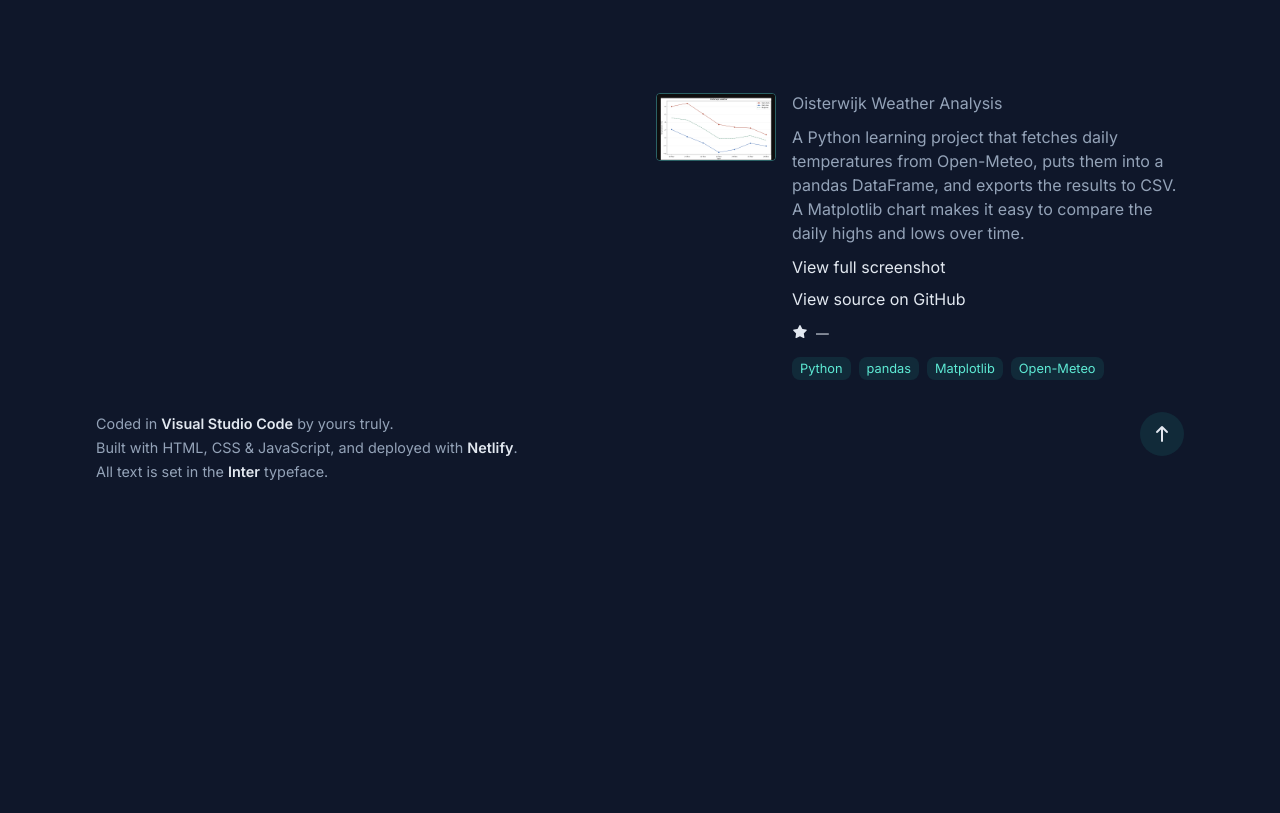
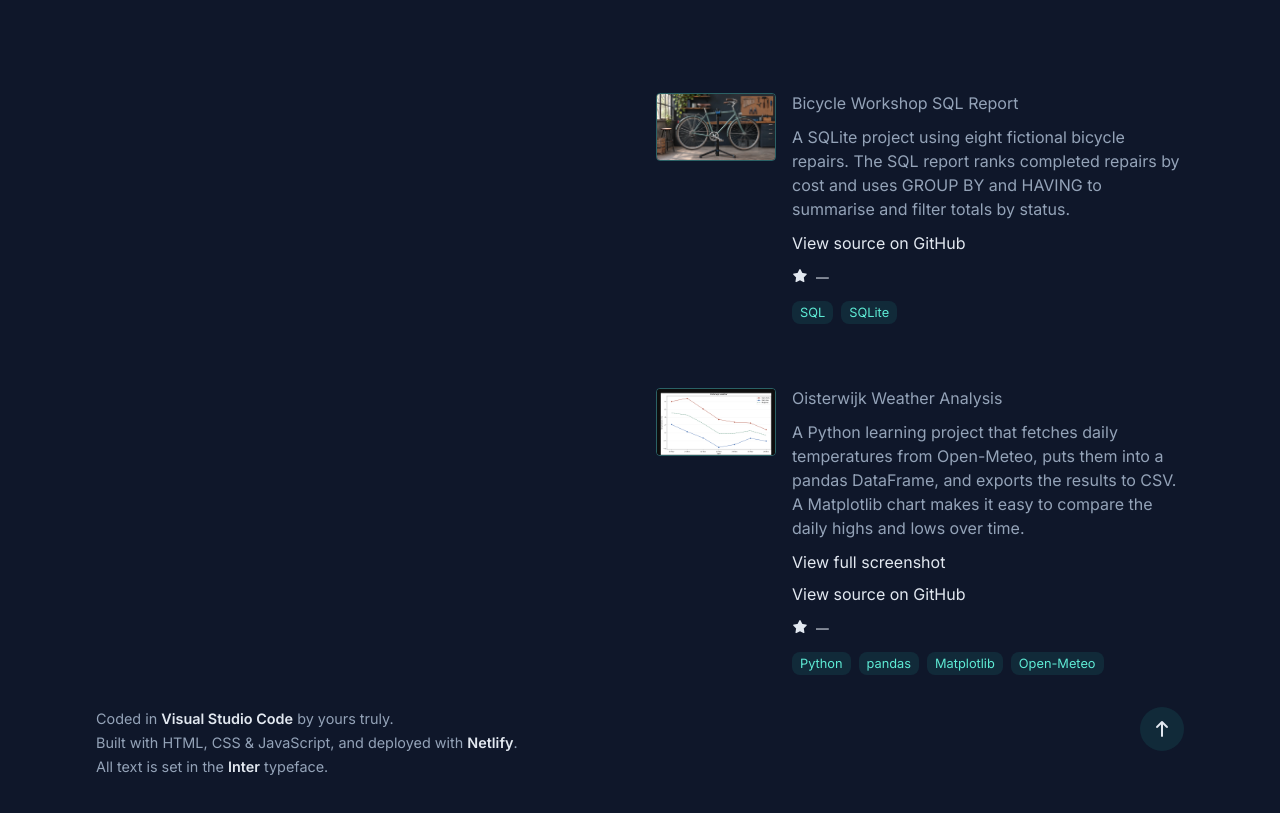
Before and after one commit to dannyevers83/portfolio, a plain HTML site: page index.html in a window 1280 px wide. Shown: the part 833-1646 px from the top of the page. Before the commit the page ends 1413 px from the top, so only its background shows below. Drawn offline with Linux system fonts and the light colour scheme; no server answers.

Commit message:
Add bicycle workshop SQL project to portfolio

```diff
--- a/index.html
+++ b/index.html
@@ -5,7 +5,7 @@
     <meta name="viewport" content="width=device-width, initial-scale=1.0" />
     <meta
       name="description"
-      content="Danny Evers is a BIM engineer moving into data engineering. Explore his Python project that collects weather data from Open-Meteo and exports it to CSV."
+      content="Danny Evers is a BIM engineer moving into data engineering. Explore his Python weather data project and his SQLite report for a bicycle workshop."
     />
     <title>Danny Evers | Data Engineering Portfolio</title>
     <link rel="canonical" href="https://dannyevers.xyz/" />
@@ -20,7 +20,7 @@
     />
     <meta
       property="og:description"
-      content="Danny Evers is a BIM engineer moving into data engineering. Explore his Python project that collects weather data from Open-Meteo and exports it to CSV."
+      content="Danny Evers is a BIM engineer moving into data engineering. Explore his Python weather data project and his SQLite report for a bicycle workshop."
     />
     <meta property="og:url" content="https://dannyevers.xyz/" />
     <meta
@@ -49,7 +49,7 @@
           "name": "Danny Evers",
           "url": "https://dannyevers.xyz/",
           "jobTitle": "BIM Engineer",
-          "description": "BIM engineer moving into data engineering through Python projects that collect, transform, and export data.",
+          "description": "BIM engineer moving into data engineering through Python data workflows and SQL reporting projects.",
           "worksFor": {
             "@type": "Organization",
             "name": "Klictet",
@@ -219,6 +219,49 @@
           <h2 class="light-text">Projects</h2>
         </div>
         <div class="projects-contents">
+          <article class="project-card" id="bicycle-workshop-sql">
+            <div class="project-image-container">
+              <img
+                src="/public/bicycle-workshop.webp"
+                alt="Green city bicycle on a repair stand in a bicycle workshop"
+                width="960"
+                height="540"
+                loading="lazy"
+                decoding="async"
+              />
+            </div>
+            <div class="card-column">
+              <div class="card-header">
+                <h3>Bicycle Workshop SQL Report</h3>
+              </div>
+              <p>
+                A SQLite project using eight fictional bicycle repairs. The SQL
+                report ranks completed repairs by cost and uses GROUP BY and
+                HAVING to summarise and filter totals by status.
+              </p>
+              <a
+                class="anchor-text"
+                href="https://github.com/dannyevers83/bicycle-workshop-sql"
+              >
+                View source on GitHub
+              </a>
+              <div class="project-stat light-text">
+                <a
+                  class="project-stars-link"
+                  href="https://github.com/dannyevers83/bicycle-workshop-sql/stargazers"
+                  data-github-repo="dannyevers83/bicycle-workshop-sql"
+                  aria-label="View GitHub stars for bicycle-workshop-sql"
+                >
+                  <i class="fa-solid fa-star" aria-hidden="true"></i>
+                  <span data-star-count>—</span>
+                </a>
+              </div>
+              <div class="tag-container">
+                <div class="tag">SQL</div>
+                <div class="tag">SQLite</div>
+              </div>
+            </div>
+          </article>
           <article class="project-card" id="weather-analysis">
             <div class="project-image-container">
               <img
```
Also changed, not shown: public/bicycle-workshop.webp (added), 1 other file.
